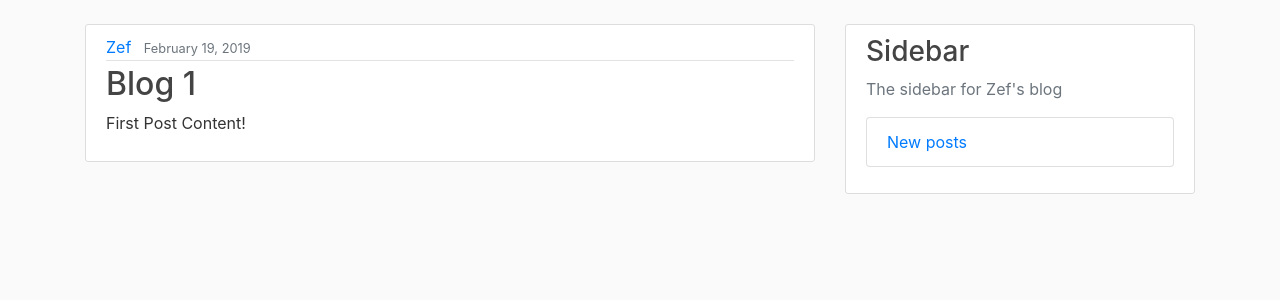
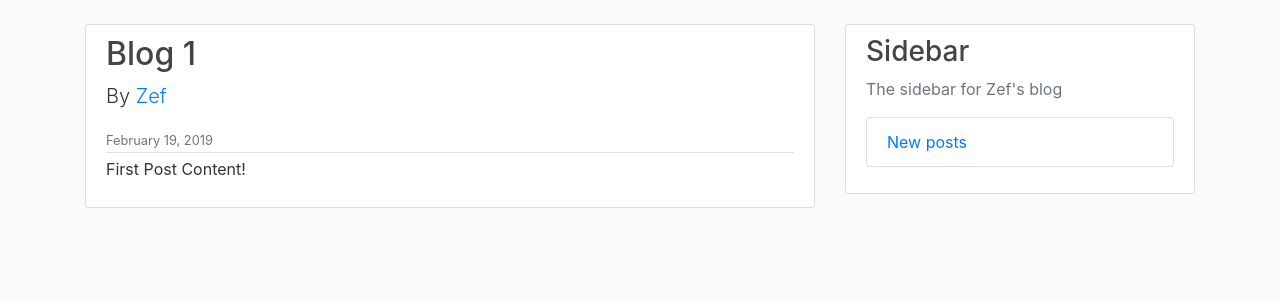
Before and after one commit to Zeff020/Website, a Django app: page /blog/post/1/ in a window 1280 px wide. Shown: the part 56-356 px from the top of the page. Run offline with Django 3.2, Linux system fonts and the light colour scheme; data comes from the database, SQL or seed files in the repository; both versions use the stored data as it was after the commit; some libraries are stand-ins or nearby versions.

Commit message:
Added option to add images to posts.

```diff
--- a/blog/models.py
+++ b/blog/models.py
@@ -10,6 +10,7 @@ class Post(models.Model):
     content = models.TextField()
     date_posted = models.DateTimeField(default=timezone.now)
     author = models.ForeignKey(User, on_delete=models.CASCADE)
+    image = models.ImageField(upload_to='post_pics', blank=True, null=True)
 
     def __str__(self):
         return self.title
--- a/blog/templates/blog/post_detail.html
+++ b/blog/templates/blog/post_detail.html
@@ -3,7 +3,11 @@
     <article class="media content-section">
         <div class="media-body">
         <div class="article-metadata">
-            <a class="mr-2" href="#">{{ object.author }}</a>
+            <h2 class="article-title">{{ object.title }}</h2>
+            <p class="lead">
+                By
+                <a href="#">{{ object.author }}</a>
+            </p>
             <small class="text-muted">{{ object.date_posted|date:"F d, Y" }}</small>
             {% if object.author == user %}
                 <div>
@@ -12,7 +16,9 @@
                 </div>
             {% endif %}
         </div>
-        <h2 class="article-title">{{ object.title }}</h2>
+            {% if object.image %}
+                <img class="img-fluid rounded" src="{{ object.image.url }}" alt="">
+            {% endif %}
         <p class="article-content">{{ object.content }}</p>
         </div>
     </article>
```
Also changed, not shown: db.sqlite3.
